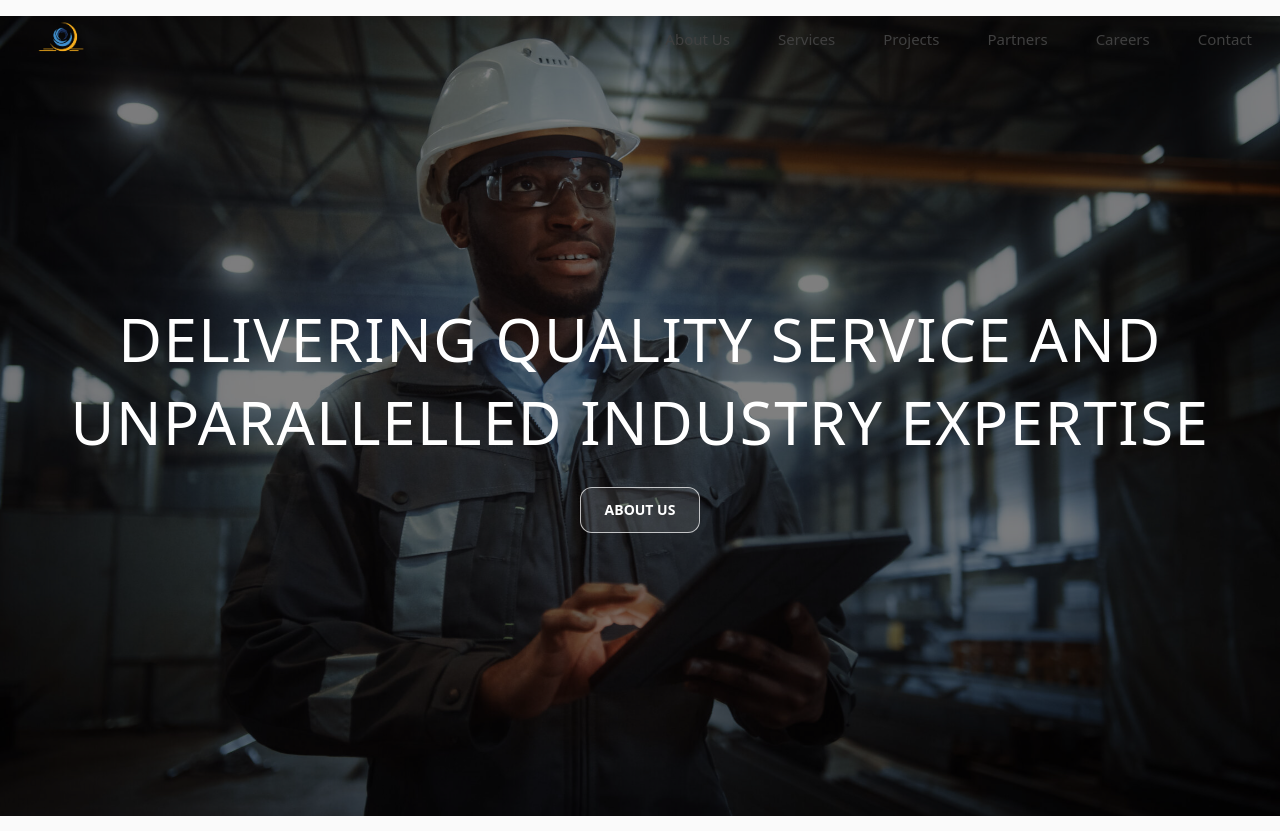
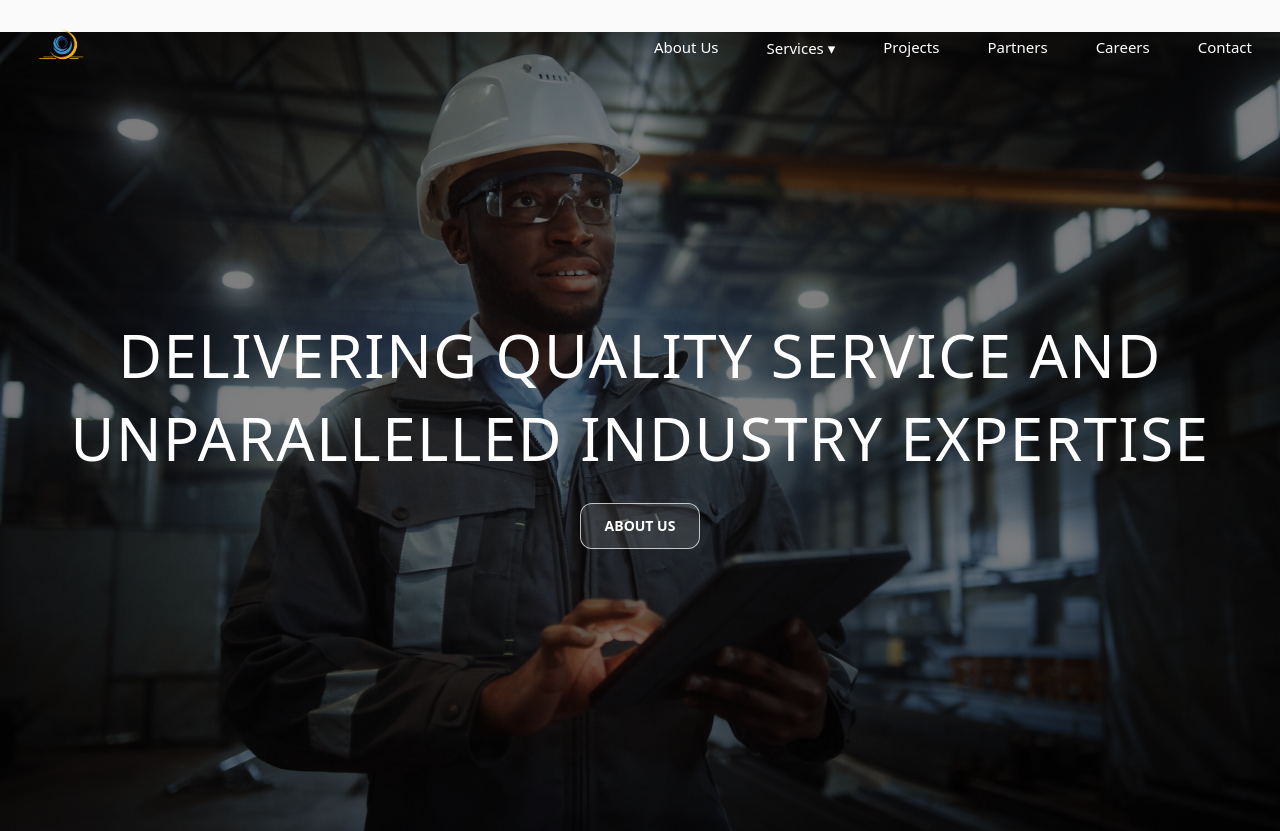
Before and after one commit to Codedzephyr/random-project, a React (Vite) app: page / in a window 1280 px wide. Shown: the top 831 px of the page. Built offline with nearby package versions, Linux system fonts and the light colour scheme.

Commit message:
Update top-bar.tsx

```diff
--- a/src/components/top-bar.tsx
+++ b/src/components/top-bar.tsx
@@ -1,12 +1,16 @@
 import React, { useState, useEffect } from "react";
 import { NavLink, Link, useLocation } from "react-router-dom";
 
-const NavA: React.FC<{ to: string; label: string }> = ({ to, label }) => (
+const NavA: React.FC<{ to: string; label: string; white?: boolean }> = ({ to, label, white }) => (
   <NavLink
     to={to}
     className={({ isActive }) =>
       `text-sm md:text-[15px] font-medium px-3 py-2 transition ${
-        isActive ? "text-neutral-900" : "text-neutral-700 hover:text-neutral-900"
+        white
+          ? "text-white hover:text-white/80"
+          : isActive
+          ? "text-neutral-900"
+          : "text-neutral-700 hover:text-neutral-900"
       }`
     }
     end
@@ -20,31 +24,22 @@ export const TopBar: React.FC = () => {
   const [scrolled, setScrolled] = useState(false);
   const location = useLocation();
 
-  // Detect scroll
   useEffect(() => {
     const handleScroll = () => setScrolled(window.scrollY > 20);
     window.addEventListener("scroll", handleScroll);
     return () => window.removeEventListener("scroll", handleScroll);
   }, []);
 
-  // Check if we’re on the homepage (works for HashRouter too)
-  const isHome =
-    location.pathname === "/" ||
-    location.pathname === "" ||
-    location.hash === "#/" ||
-    location.hash === "";
-
-  // Header background classes
-  const headerClasses =
-    isHome && !scrolled
-      ? "bg-transparent border-transparent"
-      : "bg-white/90 border-b border-neutral-200 backdrop-blur";
+  const isHome = location.pathname === "/" || location.pathname === "/#";
+  const isTransparent = isHome && !scrolled;
 
   return (
     <header
-      className={`sticky top-0 z-30 w-full transition-colors duration-300 ${headerClasses}`}
+      className={`sticky top-0 z-30 w-full transition-colors duration-300 ${
+        isTransparent ? "bg-transparent border-transparent" : "bg-white/90 border-b border-neutral-200 backdrop-blur"
+      }`}
     >
-      <div className="mx-auto max-w-7xl px-4 py-2 flex items-center justify-between">
+      <div className="mx-auto max-w-7xl px-4 py-4 flex items-center justify-between">
         {/* Logo */}
         <Link to="/" className="inline-flex items-center gap-2">
           <img
@@ -56,12 +51,22 @@ export const TopBar: React.FC = () => {
 
         {/* Desktop Nav */}
         <nav className="hidden md:flex items-center gap-6">
-          <NavA to="/about" label="About Us" />
-          <NavA to="/services" label="Services" />
-          <NavA to="/projects" label="Projects" />
-          <NavA to="/partners" label="Partners" />
-          <NavA to="/careers" label="Careers" />
-          <NavA to="/contact" label="Contact" />
+          <NavA to="/about" label="About Us" white={isTransparent} />
+          <div className="relative group">
+            <NavA to="/services" label="Services ▾" white={isTransparent} />
+            <div className="absolute left-0 mt-2 hidden w-64 bg-white border border-neutral-200 shadow-lg rounded-lg group-hover:block">
+              <NavLink to="/services/engineering-solutions" className="block px-4 py-2 text-sm hover:bg-neutral-100">Engineering Solutions</NavLink>
+              <NavLink to="/services/fabrication-construction" className="block px-4 py-2 text-sm hover:bg-neutral-100">Fabrication & Construction</NavLink>
+              <NavLink to="/services/subsea-life-of-field" className="block px-4 py-2 text-sm hover:bg-neutral-100">Subsea Life of Field</NavLink>
+              <NavLink to="/services/operations-maintenance" className="block px-4 py-2 text-sm hover:bg-neutral-100">Operations & Maintenance</NavLink>
+              <NavLink to="/services/manpower-outsourcing" className="block px-4 py-2 text-sm hover:bg-neutral-100">Manpower Outsourcing</NavLink>
+              <NavLink to="/services/procurement-supply-chain" className="block px-4 py-2 text-sm hover:bg-neutral-100">Procurement & Supply Chain</NavLink>
+            </div>
+          </div>
+          <NavA to="/projects" label="Projects" white={isTransparent} />
+          <NavA to="/partners" label="Partners" white={isTransparent} />
+          <NavA to="/careers" label="Careers" white={isTransparent} />
+          <NavA to="/contact" label="Contact" white={isTransparent} />
         </nav>
 
         {/* Mobile Toggle */}
@@ -86,7 +91,17 @@ export const TopBar: React.FC = () => {
         <div className="md:hidden bg-white border-t border-neutral-200">
           <div className="px-4 py-3 flex flex-col">
             <NavA to="/about" label="About Us" />
-            <NavA to="/services" label="Services" />
+            <details>
+              <summary className="px-3 py-2 text-sm font-medium cursor-pointer">Services</summary>
+              <div className="pl-4">
+                <NavLink to="/services/engineering-solutions" onClick={() => setOpen(false)} className="block py-1">Engineering Solutions</NavLink>
+                <NavLink to="/services/fabrication-construction" onClick={() => setOpen(false)} className="block py-1">Fabrication & Construction</NavLink>
+                <NavLink to="/services/subsea-life-of-field" onClick={() => setOpen(false)} className="block py-1">Subsea Life of Field</NavLink>
+                <NavLink to="/services/operations-maintenance" onClick={() => setOpen(false)} className="block py-1">Operations & Maintenance</NavLink>
+                <NavLink to="/services/manpower-outsourcing" onClick={() => setOpen(false)} className="block py-1">Manpower Outsourcing</NavLink>
+                <NavLink to="/services/procurement-supply-chain" onClick={() => setOpen(false)} className="block py-1">Procurement & Supply Chain</NavLink>
+              </div>
+            </details>
             <NavA to="/projects" label="Projects" />
             <NavA to="/partners" label="Partners" />
             <NavA to="/careers" label="Careers" />
```
